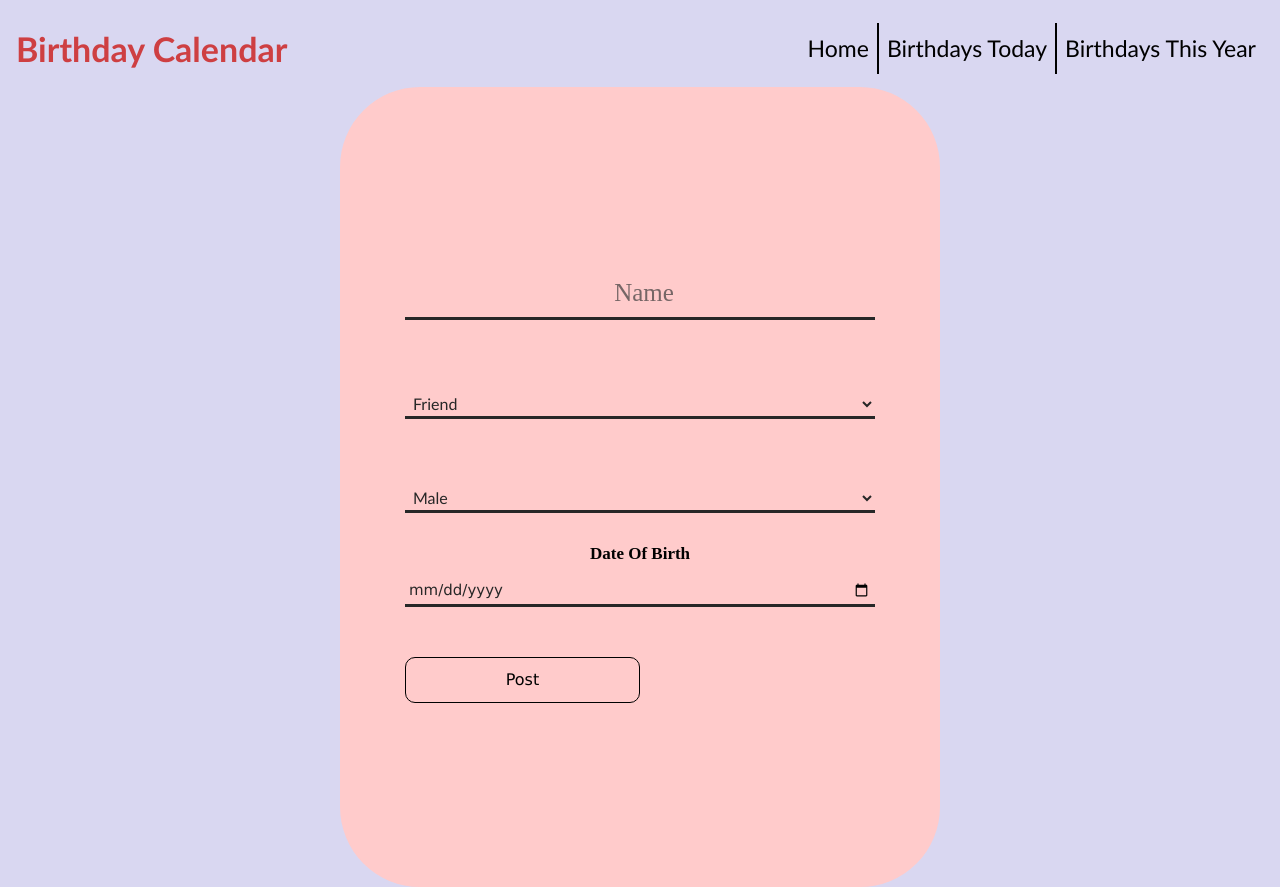
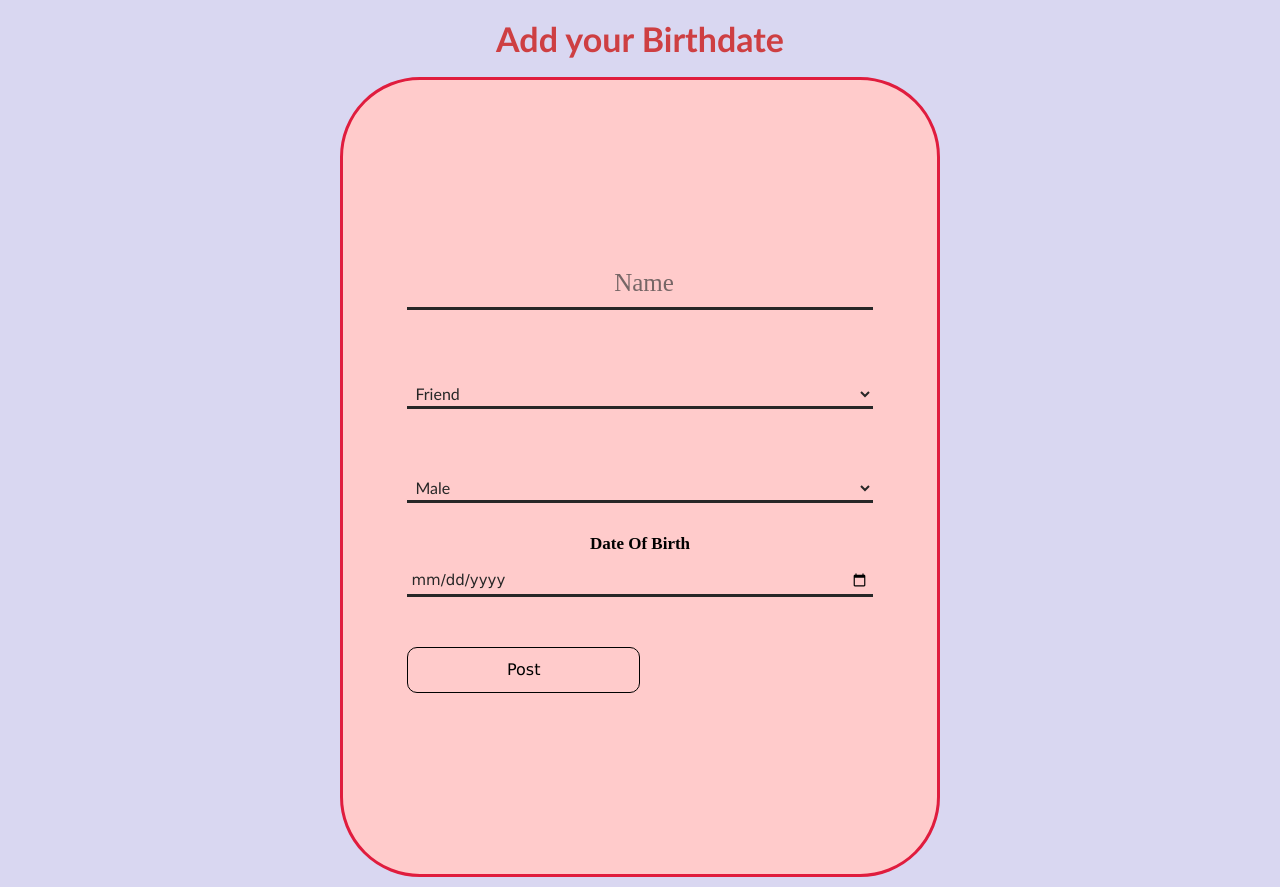
Before and after one commit to vighnesh777/Birthday-Remainder, a React (Create React App) app: page / in a window 1280 px wide. Built offline with nearby package versions, Linux system fonts and the light colour scheme.

Commit message:
cors Update

```diff
--- a/src/components/Add/Add.css
+++ b/src/components/Add/Add.css
@@ -18,6 +18,7 @@ body{
     display: flex;
     justify-content: center;
     justify-self: center;
+    border:3px solid rgb(224, 29, 62);
     align-items: center;
     font-family: verdana;
     background-color: #FFCBCB;
--- a/src/components/Add/Add.js
+++ b/src/components/Add/Add.js
@@ -1,4 +1,4 @@
-import React, { useEffect, useState } from 'react';
+import React, { useState } from 'react';
 import './Add.css';
 import axios from 'axios';
 import NavBar from '../NavBar/NavBar';
@@ -15,7 +15,7 @@ const Add = () => {
         const b = {
             header:{'Access-Control-Allow-Origin':"*"}
         };
-        var message = document.getElementById("message");
+
         new FormData(fm2).forEach((value, key) => b[key] = value);
         axios.defaults.headers.post['Content-Type'] = 'application/json;charset=utf-8';
         axios.defaults.headers.post['Access-Control-Allow-Origin'] = '*';
--- a/src/components/Home/Card.js
+++ b/src/components/Home/Card.js
@@ -1,9 +1,9 @@
 import "./Home.css";
-import React, { useEffect, useState } from "react";
+import React from "react";
 import Loading from "../Loading/Loading";
 import Profile from './Profile';
 import NoBirthday from '../NoBirthday/NoBirthday';
-import NavBar from "../NavBar/NavBar";
+
 class Card extends React.Component{
     state = {data:[],isLoaded:false};
 
@@ -53,7 +53,7 @@ class Card extends React.Component{
         return(
 
             <div className="body-container">
-                <NavBar/>
+
         <div className="container">
                 <div className="Heading">
                     <h1>Birthdays This Year</h1>
--- a/src/components/Home/Home.css
+++ b/src/components/Home/Home.css
@@ -54,12 +54,17 @@ flex-direction: row;
 border-bottom: 1px solid rgb(197, 159, 159);
 }
 .imagePart{
-    width: 16%;
+    width: 24%;
     height: 100%;
+    align-items: center;
+    display: flex;
+    border-radius: 50%;
+    justify-content: center;
     text-align: center;
+    border: 2px solid rgb(88, 64, 68);
 }
 .text-content{
-    width: 84%;
+    width: 76%;
     float: right;
     height: 100%;
 
@@ -67,7 +72,7 @@ border-bottom: 1px solid rgb(197, 159, 159);
 
 img{
     height: 80%;
-    border-radius: 50%;
+
     object-fit: contain;
 }
 .container:before{
--- a/src/components/Home/Home.js
+++ b/src/components/Home/Home.js
@@ -1,9 +1,8 @@
 import './Home.css';
-import React, { useState, useEffect } from 'react';
-import data from './data.json';
+import React from 'react';
+
 import Card from './Card';
 
-import Today from "../Today/Today";
 const Home =()=>{
     return(
         <Card/>
--- a/src/components/Home/Profile.js
+++ b/src/components/Home/Profile.js
@@ -1,5 +1,5 @@
 import "./Home.css";
-import React, { useEffect } from "react";
+import React from "react";
 import maleAvatar from '../../assets/male-avatar.gif';
 import femaleAvatar from '../../assets/female-avatar.gif';
 const Profile=({name,gender,dob,relation})=>
--- a/src/components/NavBar/NavBar.css
+++ b/src/components/NavBar/NavBar.css
@@ -1,12 +1,18 @@
 .navbar-collapse{
     justify-content: flex-end;
 }
-
+nav{
+    text-align: center;
+    align-items: center;
+    display: flex;
+    justify-content: space-around;
+}
 .navbar-brand
 {
     font-family: 'Gill Sans', 'Gill Sans MT', Calibri, 'Trebuchet MS', sans-serif;
     font-size: 34px;
     font-weight: 900;
+    margin: auto;
     color: rgba(204, 42, 42, 0.884);
 }
 .navbar-toggler{
--- a/src/components/NavBar/NavBar.js
+++ b/src/components/NavBar/NavBar.js
@@ -4,17 +4,8 @@ import './NavBar.css';
 const NavBar=()=>{
     return(
         <nav className="navbar navbar-expand-sm ">
-  <a className="navbar-brand" href='/' > Birthday Calendar</a>
-  <button className="navbar-toggler" type="button" data-toggle="collapse" data-target="#navbarNavAltMarkup" aria-controls="navbarNavAltMarkup" aria-expanded="false" aria-label="Toggle navigation">
-    <span className="navbar-toggler-icon"><img alt="Burger Icon"src="https://img.icons8.com/material-rounded/24/000000/menu--v2.png"/></span>
-  </button>
-  <div className="collapse navbar-collapse" id="navbarNavAltMarkup">
-    <div className="navbar-nav">
-      <Link className="nav-item nav-link active1" to="/">Home <span className="sr-only">(current)</span></Link>
-      <Link className="nav-item nav-link active1" to="/today">Birthdays Today</Link>
-      <Link className="nav-item nav-link " to="/all">Birthdays This Year</Link>
-    </div>
-  </div>
+  <a className="navbar-brand" href='/' >Add your Birthdate</a>
+
 </nav>
     )
 }
--- a/src/components/NoBirthday/NoBirthday.css
+++ b/src/components/NoBirthday/NoBirthday.css
@@ -54,12 +54,16 @@ flex-direction: row;
 border-bottom: 1px solid rgb(197, 159, 159);
 }
 .imagePart{
-    width: 16%;
+    width: 24%;
     height: 100%;
+    align-items: center;
+    display: flex;
+    border-radius: 50%;
+    justify-content: center;
     text-align: center;
 }
 .text-content{
-    width: 84%;
+    width: 76%;
     float: right;
     height: 100%;
 
@@ -67,7 +71,6 @@ border-bottom: 1px solid rgb(197, 159, 159);
 
 img{
     height: 80%;
-    border-radius: 50%;
     object-fit: contain;
 }
 .container:before{
--- a/src/components/NoBirthday/NoBirthday.js
+++ b/src/components/NoBirthday/NoBirthday.js
@@ -4,7 +4,6 @@ import NavBar from "../NavBar/NavBar";
 const NoBirthday=({heading})=>{
     return(
         <div className="body-container">
-        <NavBar/>
 <div className="container">
         <div className="Heading">
             <h1>Birthdays {heading.substring(0,10)}</h1>
--- a/src/components/Today/Today.css
+++ b/src/components/Today/Today.css
@@ -58,12 +58,16 @@ flex-direction: row;
 border-bottom: 1px solid rgb(197, 159, 159);
 }
 .imagePart{
-    width: 16%;
+    width: 24%;
     height: 100%;
+    align-items: center;
+    display: flex;
+    border-radius: 50%;
+    justify-content: center;
     text-align: center;
 }
 .text-content{
-    width: 84%;
+    width: 76%;
     float: right;
     height: 100%;
 
@@ -71,7 +75,7 @@ border-bottom: 1px solid rgb(197, 159, 159);
 
 img{
     height: 80%;
-    border-radius: 50%;
+
     object-fit: contain;
 }
 .container:before{
--- a/src/components/Today/Today.js
+++ b/src/components/Today/Today.js
@@ -51,7 +51,7 @@ const Today = () => {
 
     return (
         <div className="body-container">
-            <NavBar />
+
             <div className="container">
                 <div className="Heading">
                     <h1>Birthdays Today</h1>
```
